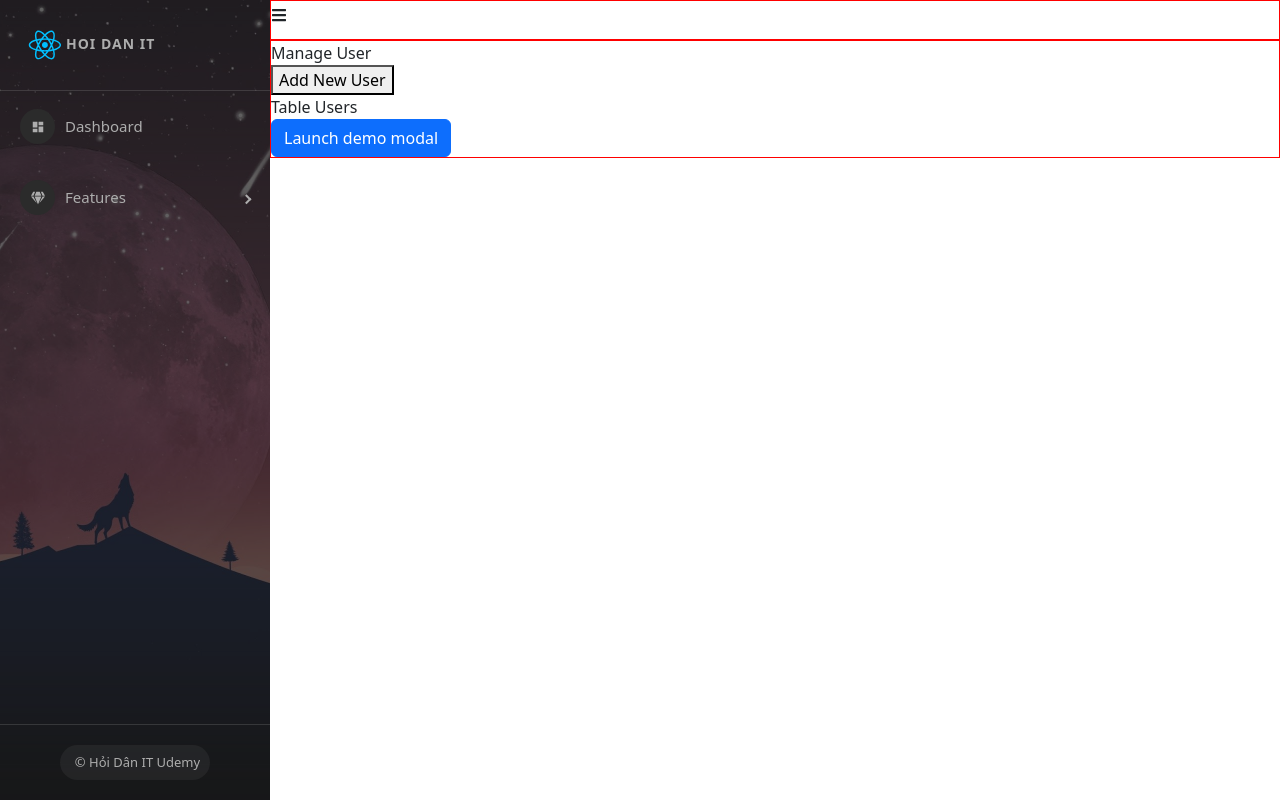
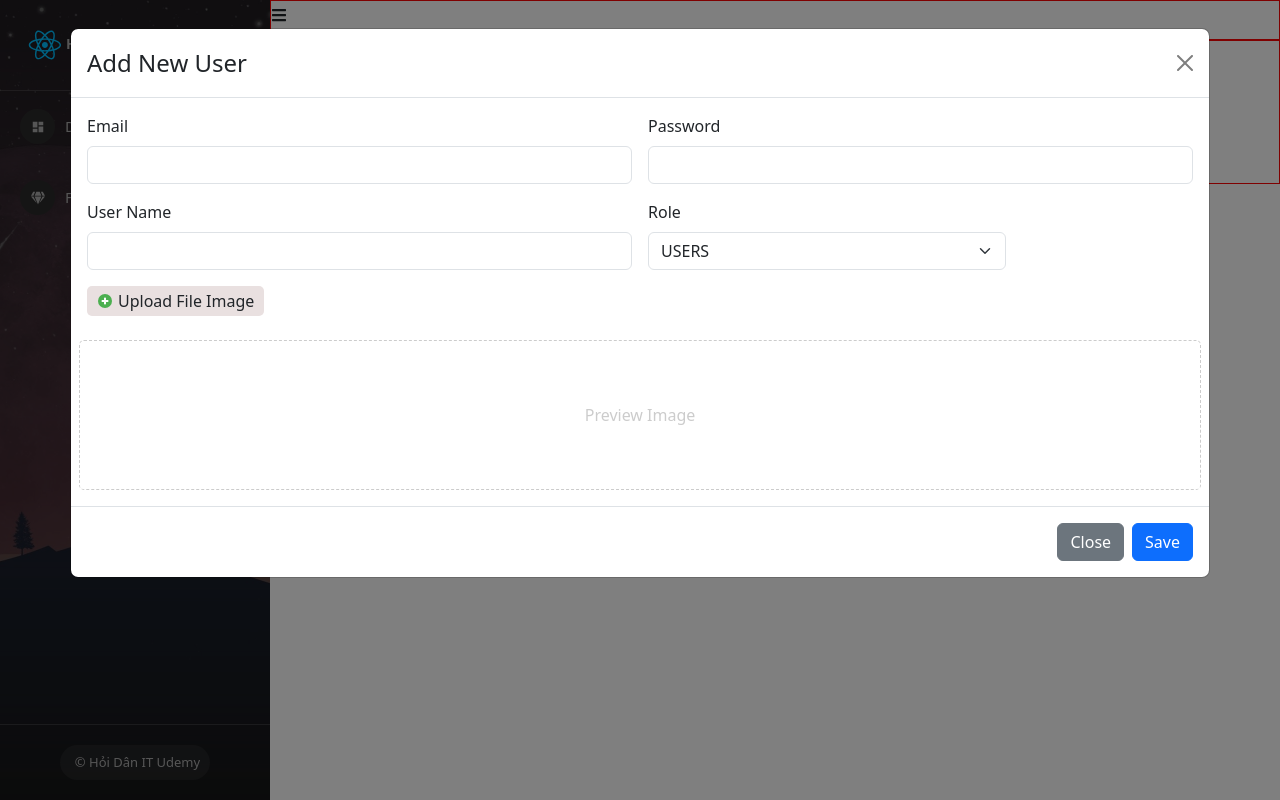
Before and after one commit to haithanh1001/Udemy_React, a React (Create React App) app: page /admins/manage-users in a window 1280 px wide. Both pictures are taken after a click on the button "Add New User". Built offline with nearby package versions, Linux system fonts and the light colour scheme.

Commit message:
API CREATE USER

```diff
--- a/src/components/Admin/Content/ManageUser.js
+++ b/src/components/Admin/Content/ManageUser.js
@@ -1,15 +1,26 @@
 import ModalCreateUser from "./ModalCreateUser";
+import { FcPlus } from "react-icons/fc";
 import "./ManageUser.scss";
+import { useState } from "react";
 const ManageUser = (props) => {
+  const [showModalCreateUser, setShowModalCreateUser] = useState(false);
   return (
     <div className="manage-user-container">
       <div className="title">Manage User</div>
       <div className="users-content">
-        <div>
-          <button>Add New User</button>
+        <div className="btn-add-new">
+          <button
+            className="btn btn-primary"
+            onClick={() => setShowModalCreateUser(true)}
+          >
+            <FcPlus /> Add New User
+          </button>
         </div>
-        <div>Table Users</div>
-        <ModalCreateUser />
+        <div className="table-users-container">Table Users</div>
+        <ModalCreateUser
+          show={showModalCreateUser}
+          setShow={setShowModalCreateUser}
+        />
       </div>
     </div>
   );
--- a/src/components/Admin/Content/ManageUser.scss
+++ b/src/components/Admin/Content/ManageUser.scss
@@ -1,5 +1,13 @@
 .manage-user-container {
+    padding: 10px;
     .users-content {
+        .btn-add-new {
+            margin: 15px 0px;
+        }
+    }
+    .title {
+        font-weight: 600;
+        font-size: 20px;
     }
 }
 
--- a/src/components/Admin/Content/ModalCreateUser.js
+++ b/src/components/Admin/Content/ModalCreateUser.js
@@ -2,10 +2,19 @@
 import Button from "react-bootstrap/Button";
 import Modal from "react-bootstrap/Modal";
 import { FcPlus } from "react-icons/fc";
-const ModalCreateUser = () => {
-  const [show, setShow] = useState(false);
-
-  const handleClose = () => setShow(false);
+import axios from "axios";
+const ModalCreateUser = (props) => {
+  //   const [show, setShow] = useState(false);
+  const { show, setShow } = props;
+  const handleClose = () => {
+    setShow(false);
+    setEmail("");
+    setPassword("");
+    setUsername("");
+    setImage("");
+    setRole("USER");
+    setPreviewImage("");
+  };
   const handleShow = () => setShow(true);
   const [email, setEmail] = useState("");
   const [password, setPassword] = useState("");
@@ -21,14 +30,37 @@
       // console.log("upload file", event.target.files[0]);
     }
   };
+  const handleSubmitCreateUser = async () => {
+    // let data = {
+    //   email: email,
+    //   password: password,
+    //   username: username,
+    //   role: role,
+    //   userImage: image,
+    // };
+    // console.log(data);
+    const data = new FormData();
+    data.append("email", email);
+    data.append("password", password);
+    data.append("username", username);
+    data.append("role", role);
+    data.append("userImage", image);
+    console.log(data);
+    let res = await axios.post(
+      "http://localhost:8081/api/v1/participant",
+      data
+    );
+    console.log(res);
+    handleClose();
+  };
   return (
     <>
-      <Button variant="primary" onClick={handleShow}>
+      {/* <Button variant="primary" onClick={handleShow}>
         Launch demo modal
-      </Button>
+      </Button> */}
 
       <Modal
-        show={show}
+        show={props.show}
         onHide={handleClose}
         size="xl"
         backdrop="static"
@@ -102,7 +134,7 @@
           <Button variant="secondary" onClick={handleClose}>
             Close
           </Button>
-          <Button variant="primary" onClick={handleClose}>
+          <Button variant="primary" onClick={() => handleSubmitCreateUser()}>
             Save
           </Button>
         </Modal.Footer>
```
